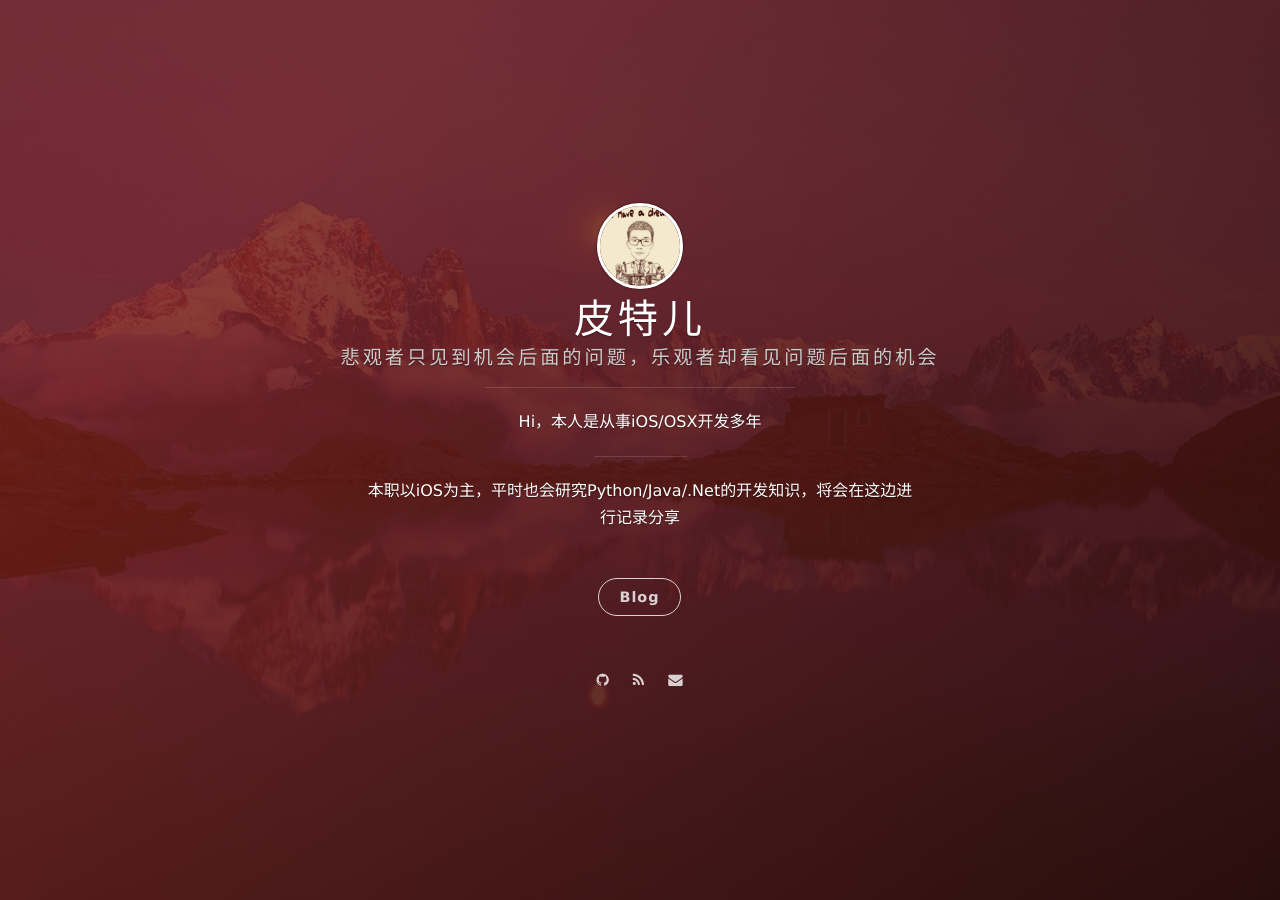
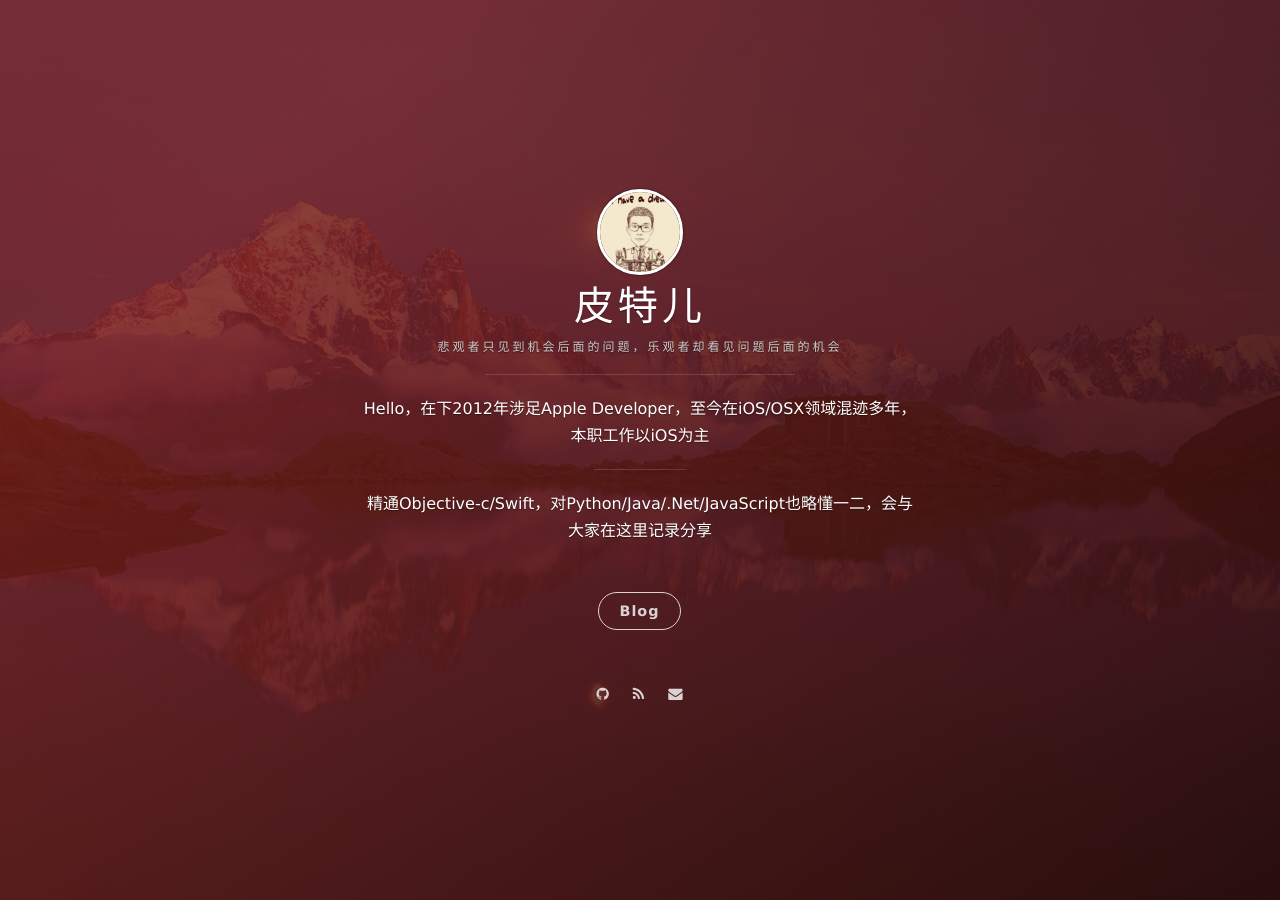
Before and after one commit to JxbSir/peter.github.io, a Jekyll site: the page built from index.html, in a window 1280 px wide. Built offline with Jekyll 4.4.1, drawn with Linux system fonts in a browser that asks for light colours; nearby versions of some CDN libraries; the list of posts is cut into pages by our own code.

Commit message:
修改自我介绍

```diff
--- a/_config.yml
+++ b/_config.yml
@@ -1,8 +1,8 @@
 # Basic
 title: 皮特儿
-subtitle: 悲观者只见到机会后面的问题，乐观者却看见问题后面的机会
-description: Hi，本人是从事iOS/OSX开发多年
-welcome_message: 本职以iOS为主，平时也会研究Python/Java/.Net的开发知识，将会在这边进行记录分享
+subtitle: <span style="font-size:12px">悲观者只见到机会后面的问题，乐观者却看见问题后面的机会</span>
+description: Hello，在下2012年涉足Apple Developer，至今在iOS/OSX领域混迹多年，本职工作以iOS为主
+welcome_message: 精通Objective-c/Swift，对Python/Java/.Net/JavaScript也略懂一二，会与大家在这里记录分享
 # creator: <a href="http://onev.cat">@onevcat</a>
 
 # url: "http://vno.onevcat.com"
```
Also changed, not shown: 3 other files.
